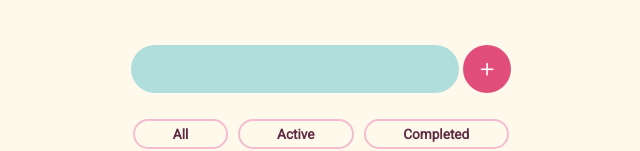
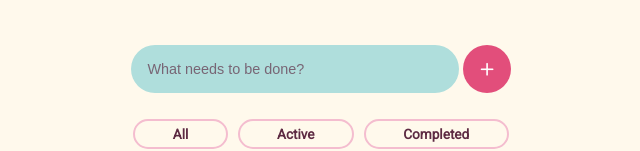
Before and after one commit to kaiarcos/todoos, a plain HTML site: page index.html in a window 1280 px wide. Shown: the part 167-318 px from the top of the page, without its empty margins (319-959 px from the left). Drawn offline with nearby package versions, Linux system fonts and the light colour scheme.

Commit message:
Added placeholder text

```diff
--- a/index.html
+++ b/index.html
@@ -174,6 +174,10 @@
         input[type=text]:focus {
             outline: none;
             box-shadow: 1px 1px 4px rgba(93, 42, 66, 0.1);
+        }
+
+        ::placeholder {
+            color:#5d2a42ab;
         }
 
         @supports (-webkit-appearance: none) or (-moz-appearance: none) {
@@ -479,7 +483,7 @@
 
     <div class="content">
         <form id="task-form" action="javascript:addTask()">
-            <input type="text" name="task" id="txt_task">
+            <input type="text" id="txt_task" name="task" placeholder="What needs to be done?">
             <button type="submit" class="add" title="Add task"><i class="uil uil-plus"></i></button>
         </form>
 
```
